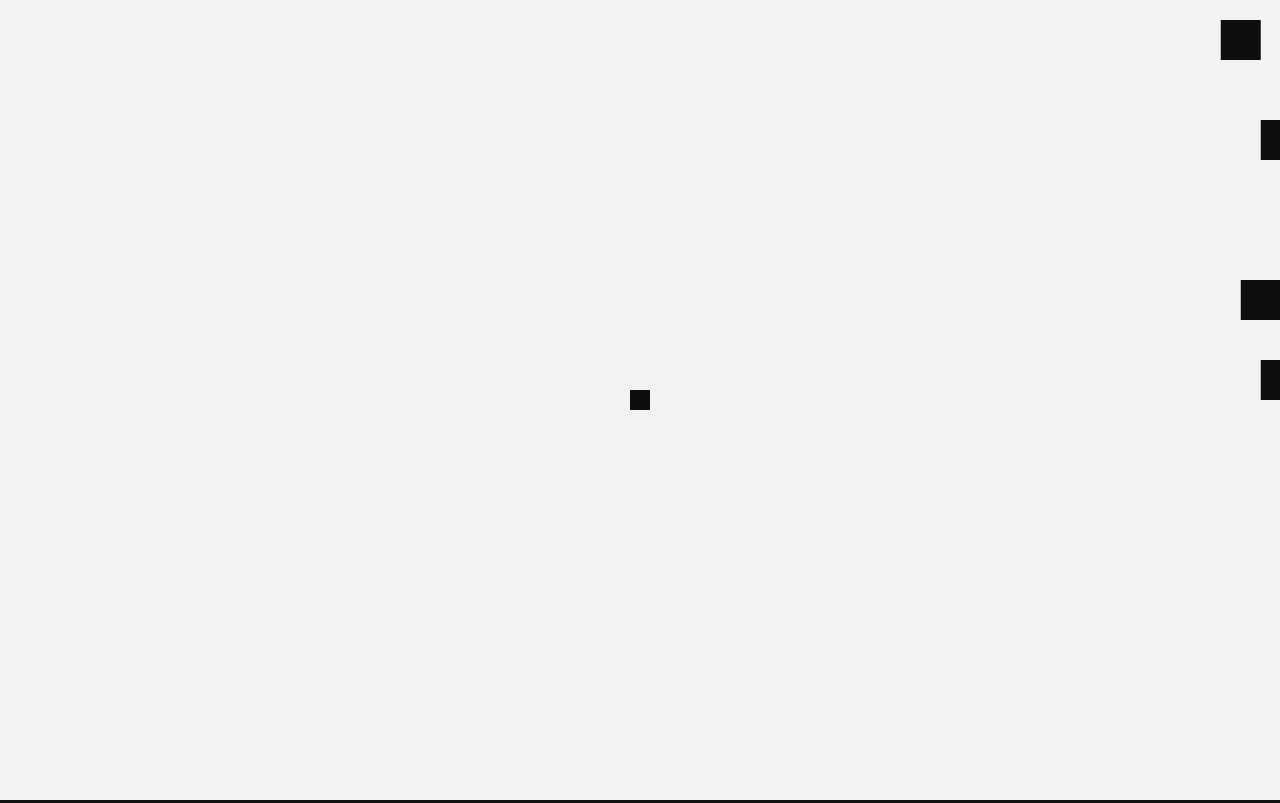
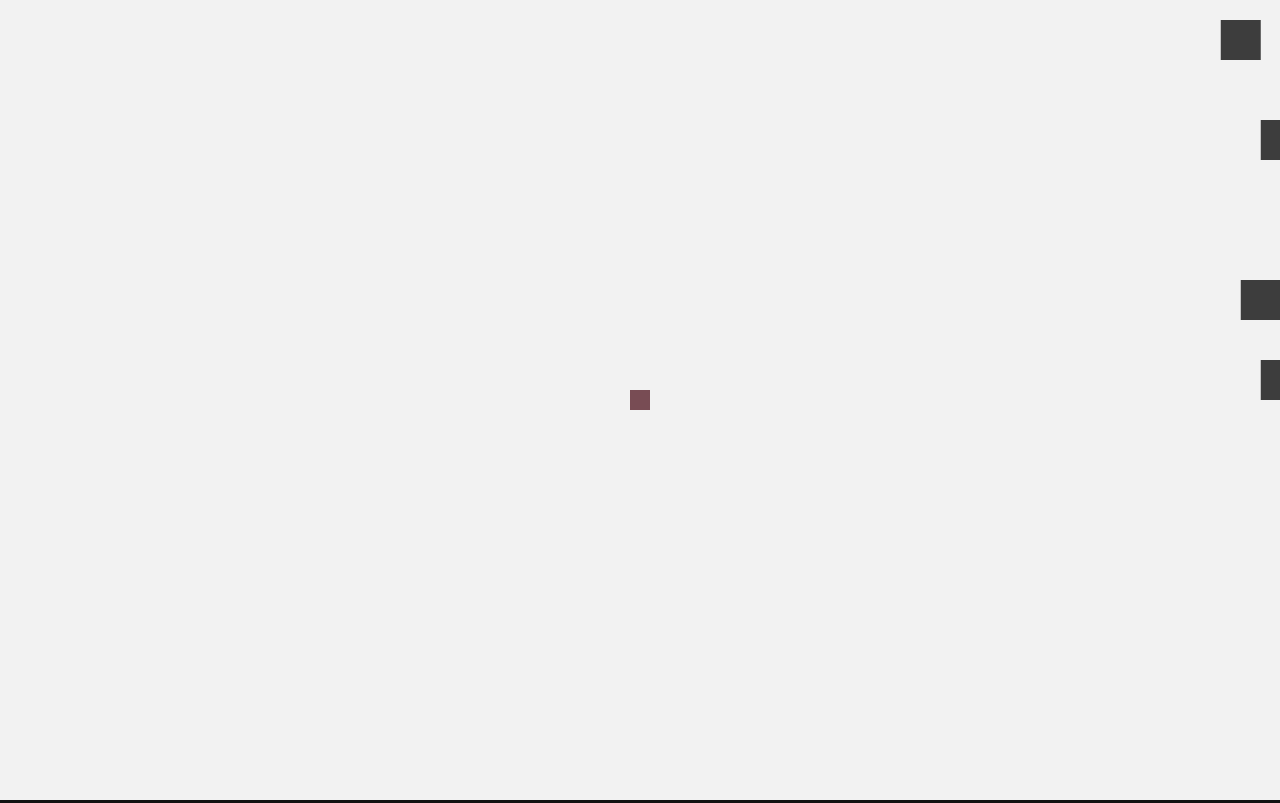
Before and after one commit to GaelleG/dodge-bitch-dodge, a plain HTML site: page index.html in a window 1280 px wide. Both pictures are taken after a click on the button "PLAY". Drawn offline with Linux system fonts and the light colour scheme.

Commit message:
Enemy shader and player shader

```diff
--- a/index.html
+++ b/index.html
@@ -8,9 +8,14 @@
         <script src="js/glUtils.js" type="text/javascript"></script>
         <script src="js/webgl.js" type="text/javascript"></script>
         <!-- Fragment shader program -->
-        <script id="shader-fs" type="x-shader/x-fragment">
+        <script id="shader-fs-enemy" type="x-shader/x-fragment">
             void main(void) {
-                gl_FragColor = vec4(0.05, 0.05, 0.05, 1.0);
+                gl_FragColor = vec4(0.05, 0.05, 0.05, 0.8);
+            }
+        </script>
+        <script id="shader-fs-player" type="x-shader/x-fragment">
+            void main(void) {
+                gl_FragColor = vec4(0.47, 0.30, 0.33, 1.0);
             }
         </script>
         <!-- Vertex shader program -->
--- a/js/webgl.js
+++ b/js/webgl.js
@@ -6,7 +6,9 @@
 var gl;
 var squareVerticesBuffers = [];
 var mvMatrix;
-var shaderProgram;
+var fragmentProgramEnemy;
+var fragmentProgramPlayer;
+var currentProgram;
 var vertexPositionAttribute;
 var perspectiveMatrix;
 
@@ -18,6 +20,8 @@ function start() {
     gl.clearDepth(1.0);
     gl.enable(gl.DEPTH_TEST);
     gl.depthFunc(gl.LEQUAL);
+    gl.blendFunc(gl.SRC_ALPHA, gl.ONE_MINUS_SRC_ALPHA);
+    gl.enable(gl.BLEND);
 
     initShaders();
     updateBuffers();
@@ -61,14 +65,22 @@ function updateBuffers() {
 function drawScene() {
   gl.clear(gl.COLOR_BUFFER_BIT | gl.DEPTH_BUFFER_BIT);
 
-  perspectiveMatrix = makeOrtho(0, canvas.width, canvas.height, 0, 0.1, 100);
-
-  loadIdentity();
-
-  mvTranslate([-0.0, 0.0, -6.0]);
-
-  setMatrixUniforms();
   for (var i=0; i<squareVerticesBuffers.length; i++) {
+    if (i < 2) {
+      if (i == 0) {
+        currentProgram = fragmentProgramPlayer;
+      }
+      else if (i == 1) {
+        currentProgram = fragmentProgramEnemy;
+      }
+      gl.useProgram(currentProgram);
+      perspectiveMatrix = makeOrtho(0, canvas.width, canvas.height, 0, 0.1, 100);
+      loadIdentity();
+      mvTranslate([-0.0, 0.0, -6.0]);
+      setMatrixUniforms();
+      vertexPositionAttribute = gl.getAttribLocation(currentProgram, "aVertexPosition");
+      gl.enableVertexAttribArray(vertexPositionAttribute);
+    }
     gl.bindBuffer(gl.ARRAY_BUFFER, squareVerticesBuffers[i]);
     gl.vertexAttribPointer(vertexPositionAttribute, 3, gl.FLOAT, false, 0, 0);
     gl.drawArrays(gl.TRIANGLE_STRIP, 0, 4);
@@ -76,22 +88,29 @@ function drawScene() {
 }
 
 function initShaders() {
-  var fragmentShader = getShader(gl, "shader-fs");
+  var fragmentShaderEnemy = getShader(gl, "shader-fs-enemy");
+  var fragmentShaderPlayer = getShader(gl, "shader-fs-player");
   var vertexShader = getShader(gl, "shader-vs");
 
-  shaderProgram = gl.createProgram();
-  gl.attachShader(shaderProgram, vertexShader);
-  gl.attachShader(shaderProgram, fragmentShader);
-  gl.linkProgram(shaderProgram);
+  // enemy
+  fragmentProgramEnemy = gl.createProgram();
+  gl.attachShader(fragmentProgramEnemy, vertexShader);
+  gl.attachShader(fragmentProgramEnemy, fragmentShaderEnemy);
+  gl.linkProgram(fragmentProgramEnemy);
 
-  if (!gl.getProgramParameter(shaderProgram, gl.LINK_STATUS)) {
+  if (!gl.getProgramParameter(fragmentProgramEnemy, gl.LINK_STATUS)) {
     alert("Unable to initialize the shader program.");
   }
 
-  gl.useProgram(shaderProgram);
+  // player
+  fragmentProgramPlayer = gl.createProgram();
+  gl.attachShader(fragmentProgramPlayer, vertexShader);
+  gl.attachShader(fragmentProgramPlayer, fragmentShaderPlayer);
+  gl.linkProgram(fragmentProgramPlayer);
 
-  vertexPositionAttribute = gl.getAttribLocation(shaderProgram, "aVertexPosition");
-  gl.enableVertexAttribArray(vertexPositionAttribute);
+  if (!gl.getProgramParameter(fragmentProgramPlayer, gl.LINK_STATUS)) {
+    alert("Unable to initialize the shader program.");
+  }
 }
 
 function getShader(gl, id) {
@@ -146,9 +165,9 @@ function mvTranslate(v) {
 }
 
 function setMatrixUniforms() {
-  var pUniform = gl.getUniformLocation(shaderProgram, "uPMatrix");
+  var pUniform = gl.getUniformLocation(currentProgram, "uPMatrix");
   gl.uniformMatrix4fv(pUniform, false, new Float32Array(perspectiveMatrix.flatten()));
 
-  var mvUniform = gl.getUniformLocation(shaderProgram, "uMVMatrix");
+  var mvUniform = gl.getUniformLocation(currentProgram, "uMVMatrix");
   gl.uniformMatrix4fv(mvUniform, false, new Float32Array(mvMatrix.flatten()));
 }
```
